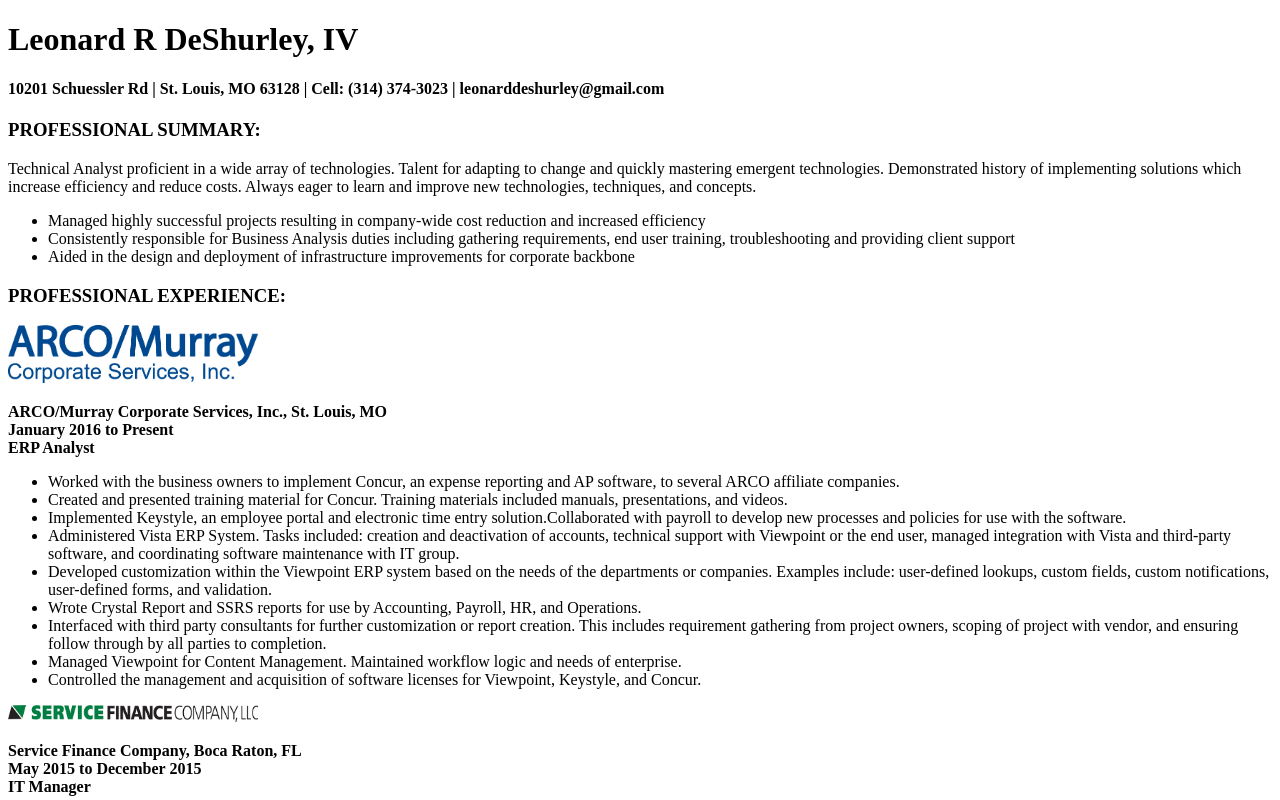
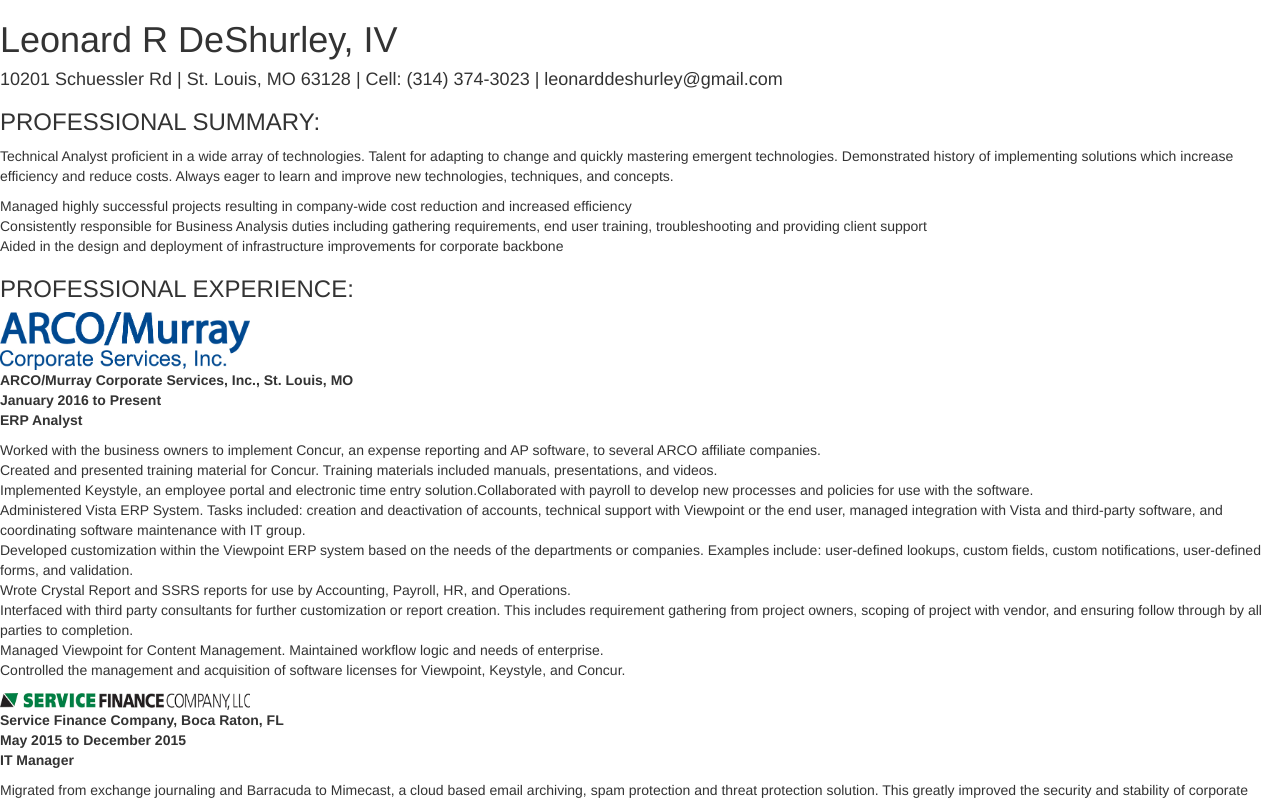
Before and after one commit to ldeshurley/html-me-something, a plain HTML site: page index.html in a window 1280 px wide. Shown: the top 800 px of the page. Drawn offline with nearby package versions, Linux system fonts and the light colour scheme.

Commit message:
more styling

```diff
--- a/index.html
+++ b/index.html
@@ -1,11 +1,15 @@
 <!DOCTYPE html>
 <html>
-    <title>HTML Me</title>
+    <head>
+         <title>HTML Me</title>
+         <link rel="stylesheet" href="style.css" type="text/css" />
+         <link rel="stylesheet" href="https://maxcdn.bootstrapcdn.com/bootstrap/3.3.7/css/bootstrap.min.css" integrity="sha384-BVYiiSIFeK1dGmJRAkycuHAHRg32OmUcww7on3RYdg4Va+PmSTsz/K68vbdEjh4u" crossorigin="anonymous">
+    </head>
     <body>
-        <head>
+        <header>
             <h1>Leonard R DeShurley, IV</h1>
             <h4>10201 Schuessler Rd | St. Louis, MO 63128 | Cell: (314) 374-3023 | leonarddeshurley@gmail.com</h4>
-        </head>
+        </header>
         <main>
             <div>
                 <h3>PROFESSIONAL SUMMARY:</h3>
```
